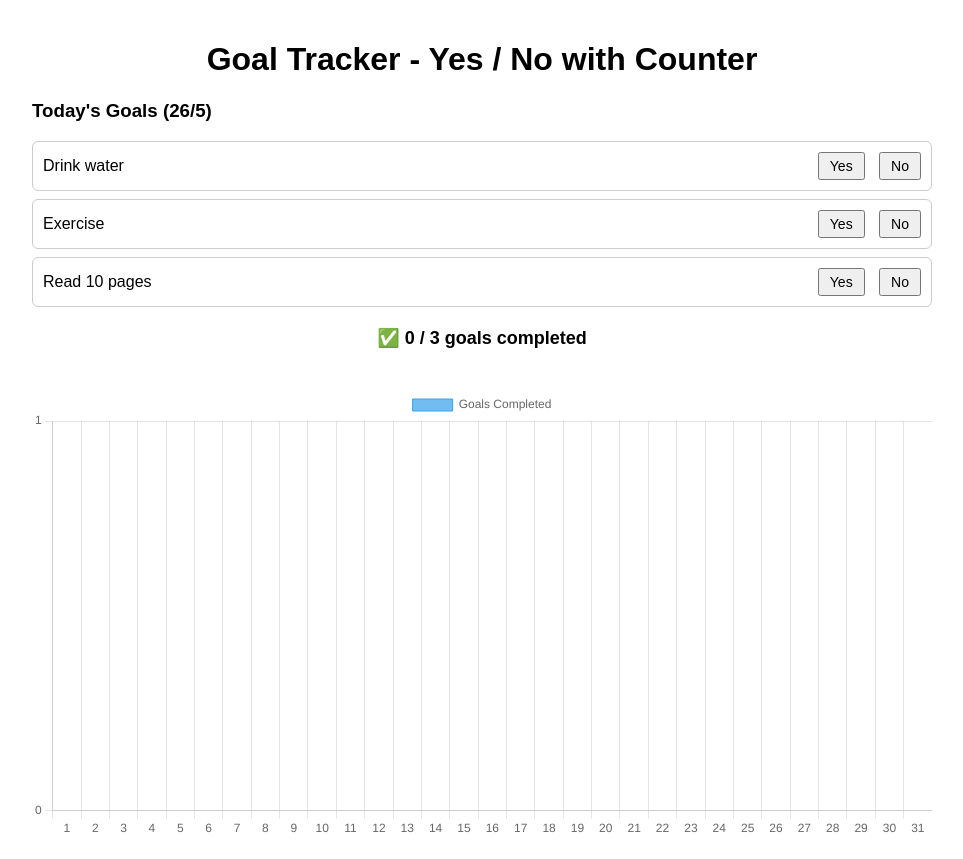
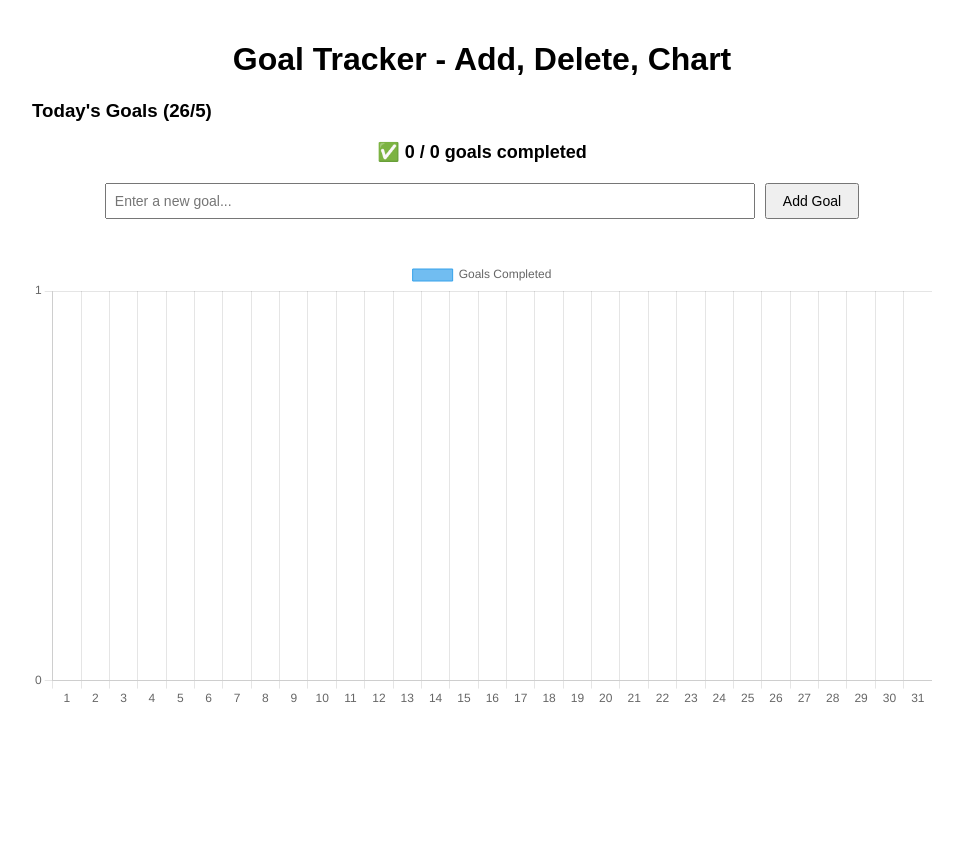
Before and after one commit to 0im-code/0im-code.github.io, a plain HTML site: page index.html in a window 1280 px wide. Shown: the whole page, without its empty margins (158-1121 px from the left). After the commit the page ends 800 px from the top, so only its background shows below. Drawn offline with nearby package versions, Linux system fonts and the light colour scheme.

Commit message:
Update index.html

```diff
--- a/index.html
+++ b/index.html
@@ -1,7 +1,7 @@
 <!DOCTYPE html>
 <html>
 <head>
-  <title>Goal Tracker with Yes/No and Counter</title>
+  <title>Goal Tracker with Add + Delete</title>
   <script src="https://cdn.jsdelivr.net/npm/chart.js"></script>
   <style>
     body {
@@ -32,8 +32,8 @@
       background-color: #f8d7da;
     }
     button {
-      margin-left: 10px;
-      padding: 4px 10px;
+      margin-left: 5px;
+      padding: 4px 8px;
       font-size: 14px;
     }
     #goalCount {
@@ -42,16 +42,36 @@
       margin: 10px 0 20px;
       font-size: 18px;
     }
+    #addGoalForm {
+      display: flex;
+      justify-content: center;
+      margin-bottom: 20px;
+    }
+    #newGoalInput {
+      padding: 8px;
+      font-size: 14px;
+      width: 70%;
+    }
+    #addGoalButton {
+      padding: 8px 16px;
+      font-size: 14px;
+      margin-left: 10px;
+    }
     canvas {
       margin-top: 40px;
     }
   </style>
 </head>
 <body>
-  <h1>Goal Tracker - Yes / No with Counter</h1>
+  <h1>Goal Tracker - Add, Delete, Chart</h1>
 
-  <div class="goal-list" id="goalList"></div>
+  <div id="goalList"></div>
   <div id="goalCount"></div>
+
+  <div id="addGoalForm">
+    <input type="text" id="newGoalInput" placeholder="Enter a new goal...">
+    <button id="addGoalButton">Add Goal</button>
+  </div>
 
   <canvas id="goalChart" width="800" height="400"></canvas>
 
@@ -63,20 +83,17 @@
     const daysInMonth = new Date(year, month + 1, 0).getDate();
     const labels = Array.from({ length: daysInMonth }, (_, i) => (i + 1).toString());
 
-    // Sample goals — add or change as needed
-    const dailyGoals = {
-      [day]: [
-        { text: 'Drink water', done: null },
-        { text: 'Exercise', done: null },
-        { text: 'Read 10 pages', done: null }
-      ]
-    };
+    const dailyGoals = {};
 
     function loadData() {
       const key = `goal-tracker-${year}-${month}`;
       const data = localStorage.getItem(key);
       if (data) {
         Object.assign(dailyGoals, JSON.parse(data));
+      }
+
+      if (!dailyGoals[day]) {
+        dailyGoals[day] = [];
       }
     }
 
@@ -101,6 +118,7 @@
           <div>
             <button onclick="setDone(${index}, true)">Yes</button>
             <button onclick="setDone(${index}, false)">No</button>
+            <button onclick="deleteGoal(${index})">🗑️</button>
           </div>
         `;
         goalList.appendChild(div);
@@ -125,6 +143,14 @@
       updateChart();
     }
 
+    function deleteGoal(index) {
+      if (!dailyGoals[day]) return;
+      dailyGoals[day].splice(index, 1);
+      saveData();
+      renderGoals();
+      updateChart();
+    }
+
     function getDailyCounts() {
       const counts = Array(daysInMonth).fill(0);
       for (let d = 1; d <= daysInMonth; d++) {
@@ -135,6 +161,25 @@
       }
       return counts;
     }
+
+    function addGoal() {
+      const input = document.getElementById('newGoalInput');
+      const text = input.value.trim();
+      if (text === "") return;
+
+      if (!dailyGoals[day]) dailyGoals[day] = [];
+      dailyGoals[day].push({ text, done: null });
+
+      input.value = "";
+      saveData();
+      renderGoals();
+      updateChart();
+    }
+
+    document.getElementById('addGoalButton').addEventListener('click', addGoal);
+    document.getElementById('newGoalInput').addEventListener('keypress', function(e) {
+      if (e.key === 'Enter') addGoal();
+    });
 
     const ctx = document.getElementById('goalChart').getContext('2d');
     const chart = new Chart(ctx, {
```
